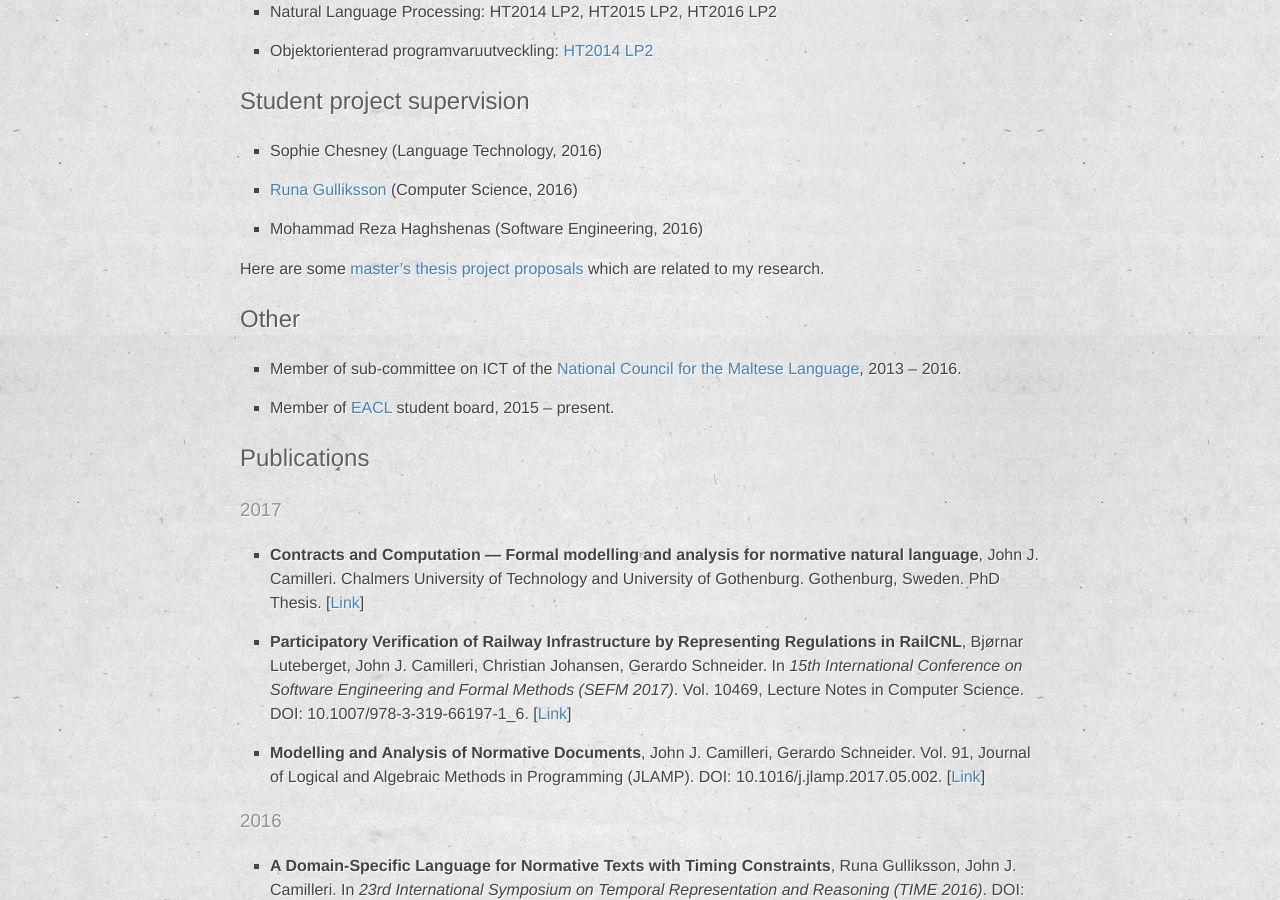
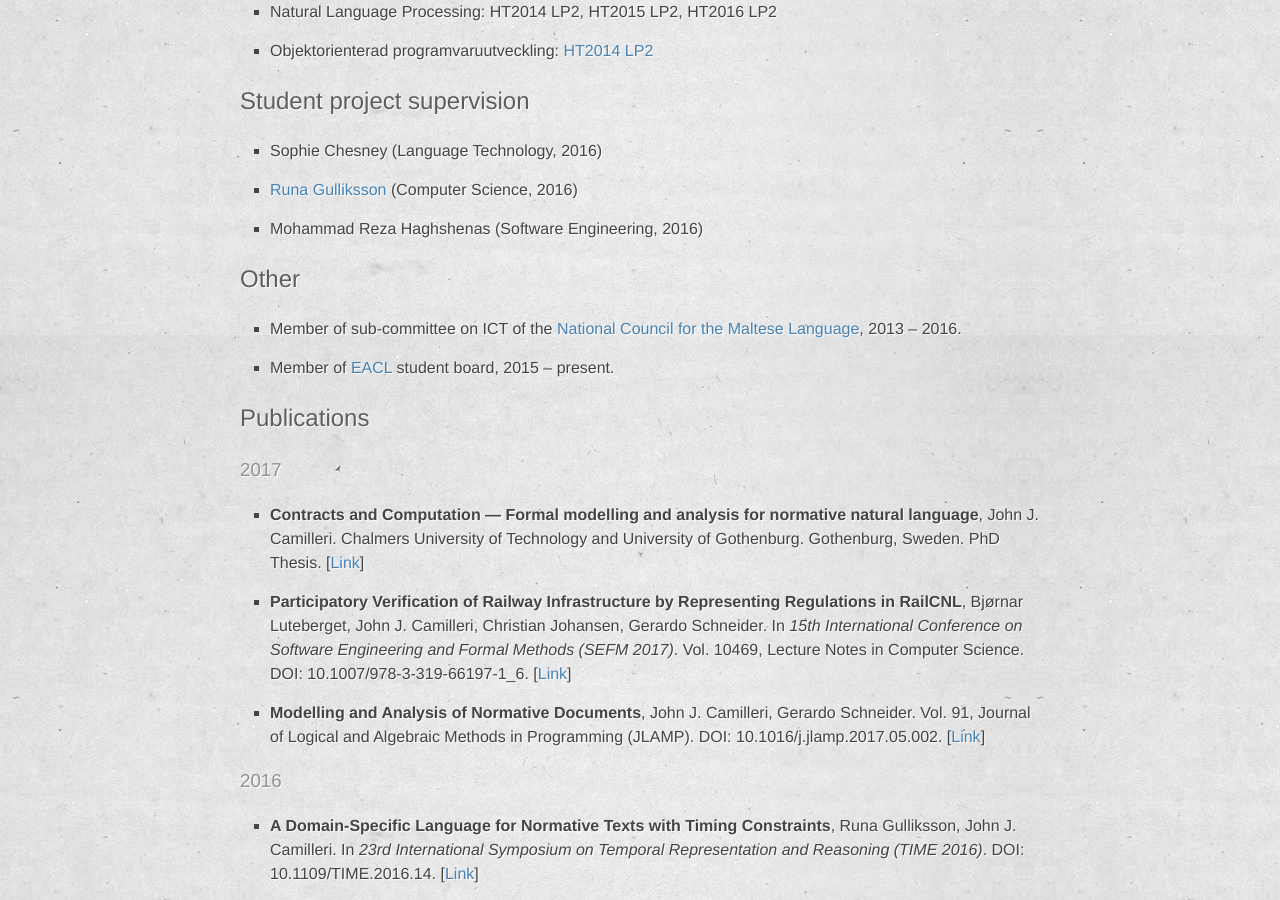
Before and after one commit to johnjcamilleri/johnjcamilleri.github.io, a Jekyll site: the page built from academic.md, in a window 1280 px wide and 900 px high, scrolled down 1229 px. Built offline with Jekyll 4.4.1, drawn with Linux system fonts in a browser that asks for light colours.

Commit message:
remove link to msc proposals

```diff
--- a/academic.md
+++ b/academic.md
@@ -49,9 +49,6 @@ I have been/am/will be involved in the following courses as a teaching assistant
 - Sophie Chesney (Language Technology, 2016)
 - [Runa Gulliksson](http://publications.lib.chalmers.se/records/fulltext/243893/243893.pdf) (Computer Science, 2016)
 - Mohammad Reza Haghshenas (Software Engineering, 2016)
-
-Here are some [master's thesis project proposals](https://masterthesis.cms.chalmers.se/supervisor/john-j-camilleri)
-which are related to my research.
 
 ## Other
 
```
